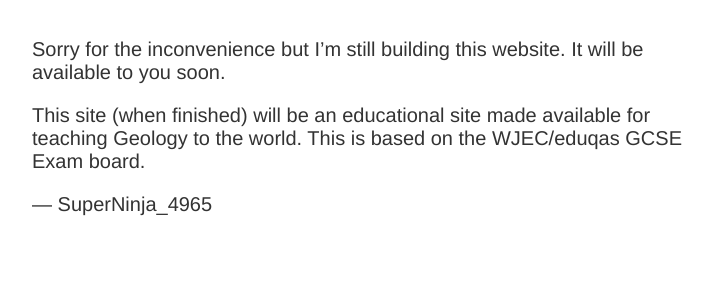
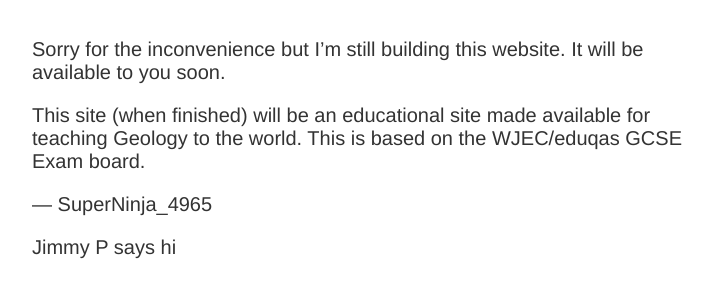
Before and after one commit to joshuag1000/GeologyRocks, a plain HTML site: page index.html in a window 1280 px wide. Shown: the part 261-558 px from the top of the page, without its empty margins (283-996 px from the left). Drawn offline with Linux system fonts and the light colour scheme.

Commit message:
Update index.html

```diff
--- a/index.html
+++ b/index.html
@@ -18,6 +18,7 @@
         <p>Sorry for the inconvenience but I&rsquo;m still building this website. It will be available to you soon.</p>
 		<p>This site (when finished) will be an educational site made available for teaching Geology to the world. This is based on the WJEC/eduqas GCSE Exam board.</p>
         <p>&mdash; SuperNinja_4965</p>
+	    <p>Jimmy P says hi</p>
 </div>
 </article>
 </body>
```
